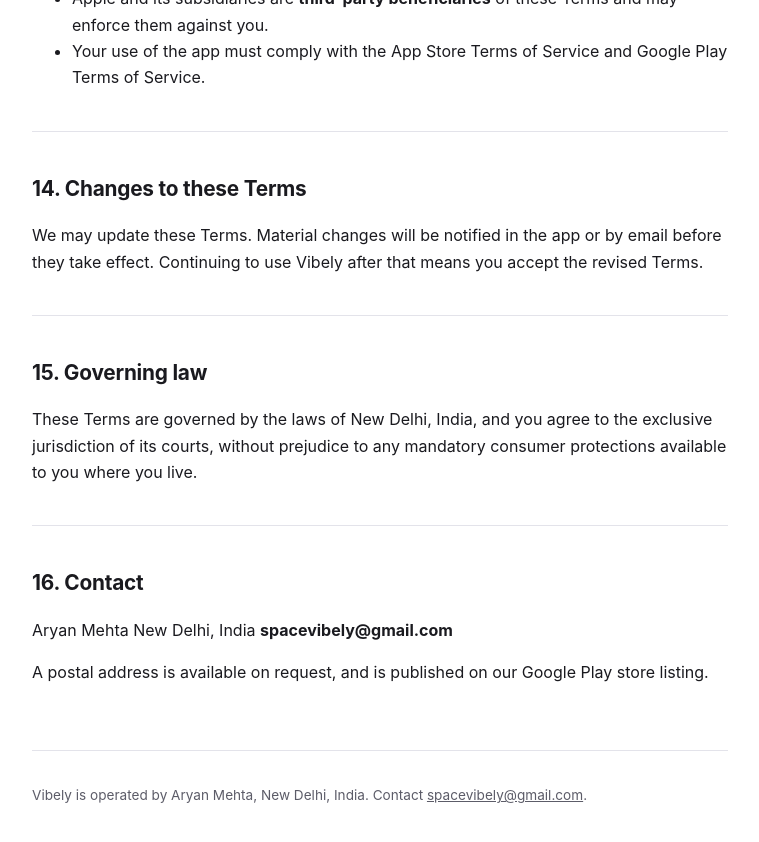
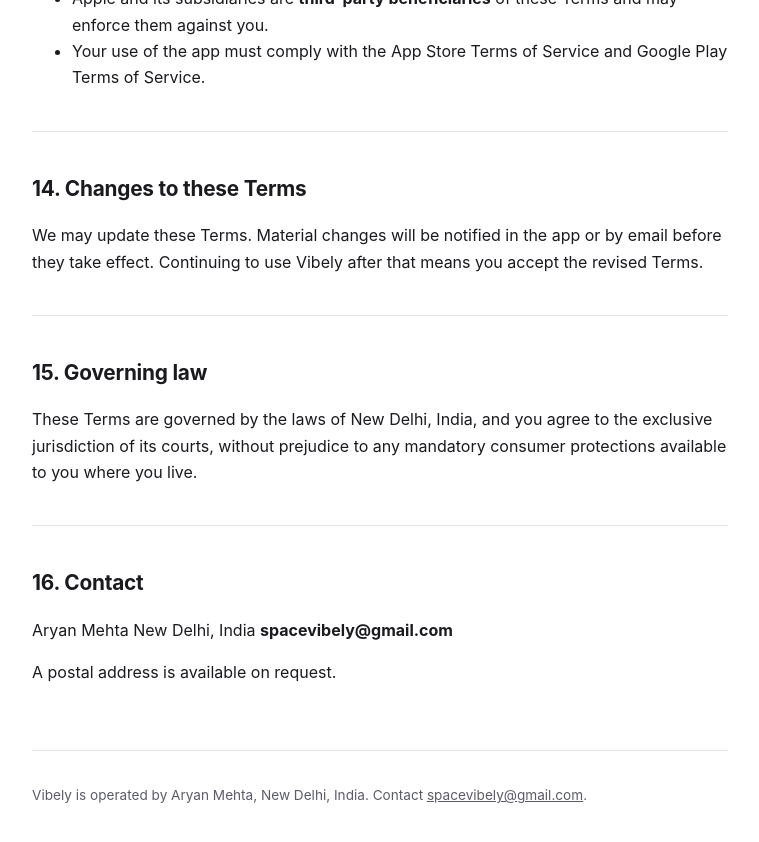
Before and after one commit to aryan5702/vibely-legal, a Jekyll site: the page built from terms-of-service.md, in a window 1280 px wide and 900 px high, scrolled down 4646 px. Shown: the top 842 px of the window, without its empty margins (260-1019 px from the left). Built offline with Jekyll 4.4.1, drawn with Linux system fonts in a browser that asks for light colours.

Commit message:
Update legal documents
Drops the claim that a postal address is published on the Google Play store
listing. That is only true once the app monetizes; while it is free, Play shows
the legal name, country, and developer email only.

Synced from eventful@98414e0 via legal/publish.sh.

```diff
--- a/terms-of-service.md
+++ b/terms-of-service.md
@@ -205,5 +205,4 @@ Aryan Mehta
 New Delhi, India
 **spacevibely@gmail.com**
 
-A postal address is available on request, and is published on our Google Play store
-listing.
+A postal address is available on request.
```
Also changed, not shown: privacy-policy.md (+1 -2 lines).
